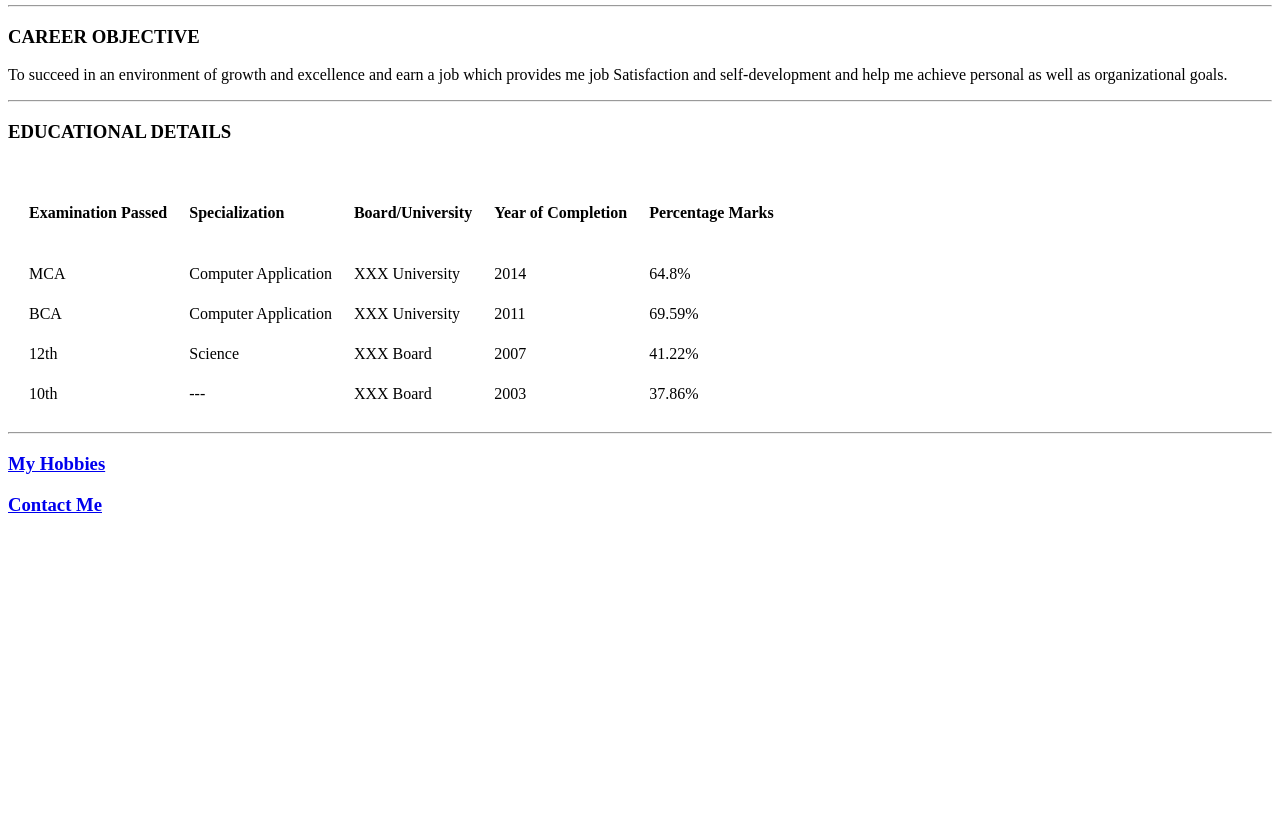
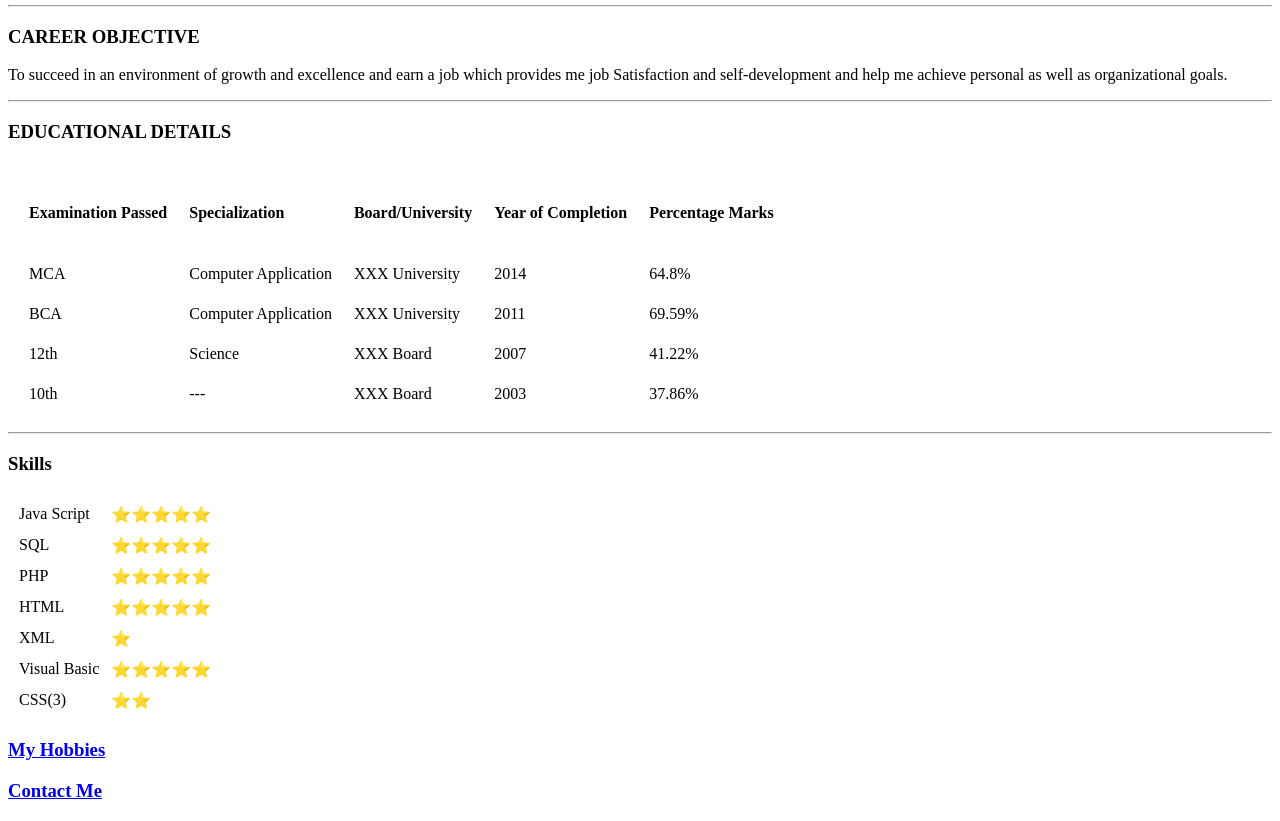
Before and after one commit to Kiran-Lugun/cv, a plain HTML site: page index.html in a window 1280 px wide. Shown: the part 167-988 px from the top of the page. Before the commit the page ends 800 px from the top, so only its background shows below. Drawn offline with Linux system fonts and the light colour scheme.

Commit message:
Update index.html

```diff
--- a/index.html
+++ b/index.html
@@ -10,10 +10,6 @@
   <tr>
     <td>
         <img src="Image/beatrice.png" alt="My Profile Image" height="100">
-
-<!-- <div style="background-image: url(Image/k1.png);">
-   <img src="transparent.gif"/>
-</div> -->
     </td>
 <td>
 <h1>User</h1>
@@ -69,6 +65,45 @@ and self-development and help me achieve personal as well as organizational goal
 </tbody>
 </table>
 <hr>
+    <h3>Skills</h3>
+  <table cellspacing="10">
+    <tbody>
+    <tr>
+      <td>Java Script</td>
+      <td>⭐⭐⭐⭐⭐</td>
+    </tr>
+
+    <tr>
+      <td>SQL</td>
+      <td>⭐⭐⭐⭐⭐</td>
+    </tr>
+
+    <tr>
+      <td>PHP</td>
+      <td>⭐⭐⭐⭐⭐</td>
+    </tr>
+
+    <tr>
+      <td>HTML </td>
+      <td>⭐⭐⭐⭐⭐</td>
+    </tr>
+
+    <tr>
+      <td>XML</td>
+      <td>⭐</td>
+    </tr>
+
+    <tr>
+      <td>Visual Basic</td>
+      <td>⭐⭐⭐⭐⭐</td>
+    </tr>
+
+    <tr>
+      <td>CSS(3)</td>
+      <td>⭐⭐</td>
+    </tr>
+    </tbody>
+  </table>
 <h3><a href="myhobby.html" target="_blank">My Hobbies</a></h3>
 <h3><a href="contactme.html" target="_blank">Contact Me</a></h3>
   </body>
```
